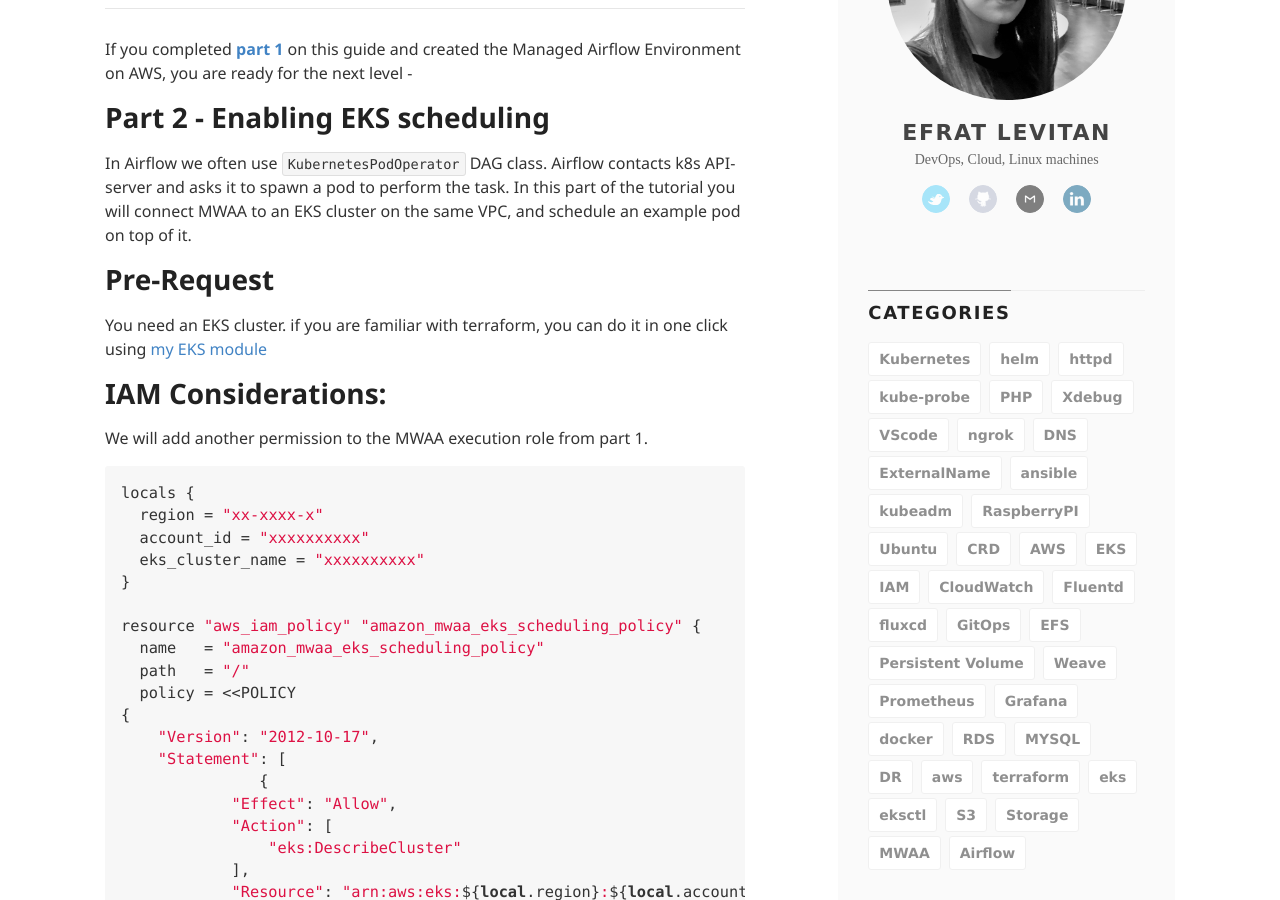
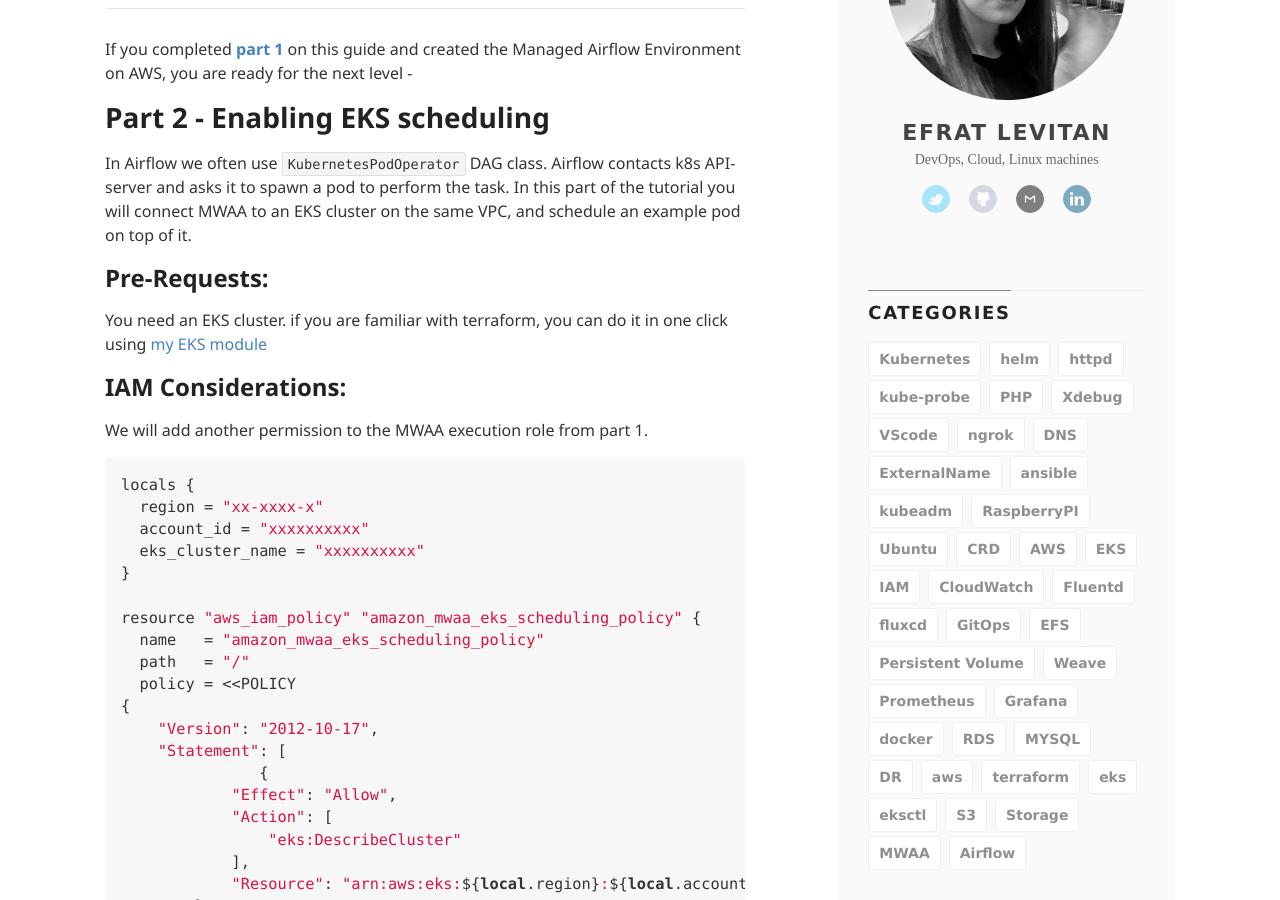
Before and after one commit to Efrat19/blog, a Jekyll site: the page built from _posts/2022-01-14-AWS-Managed-Airflow-+-EKS-Scheduling,-Part-2:-Scheduling-DAGs-on-EKS.md, in a window 1280 px wide and 900 px high, scrolled down 390 px. Built offline with Jekyll 4.4.1, drawn with Linux system fonts in a browser that asks for light colours; comment, search, counter and statistics services are not loaded.

Commit message:
fix headers

````diff
--- a/_posts/2022-01-14-AWS-Managed-Airflow-+-EKS-Scheduling,-Part-2:-Scheduling-DAGs-on-EKS.md
+++ b/_posts/2022-01-14-AWS-Managed-Airflow-+-EKS-Scheduling,-Part-2:-Scheduling-DAGs-on-EKS.md
@@ -22,10 +22,10 @@
 
 In Airflow we often use `KubernetesPodOperator` DAG class. Airflow contacts k8s API-server and asks it to spawn a pod to perform the task. In this part of the tutorial you will connect MWAA to an EKS cluster on the same VPC, and schedule an example pod on top of it.
 
-# Pre-Request
+## Pre-Requests:
 You need an EKS cluster. if you are familiar with terraform, you can do it in one click using [my EKS module](https://github.com/Efrat19/terraform-eks-with-gitops)
 
-# IAM Considerations:
+## IAM Considerations:
 We will add another permission to the MWAA execution role from part 1.
 
 
@@ -68,7 +68,7 @@
 ```
 Complete TF source can be found [here](https://github.com/Efrat19/mwaa_source_example/blob/main/mwaa.tf)
 
-# EKS Considerations:
+## EKS Considerations:
 MWAA is outside the cluster scope. In order for managed Airflow to reach out for the API service, it will need an entry in the `aws-auth` configmap in the `kube-system` namespace. we are basically registering the MWAA execution role as a k8s user:
 ```yaml
     userarn  = "arn:aws:iam::<account_id>:role/airflow-mwaa-role"
@@ -121,7 +121,7 @@
   apiGroup: rbac.authorization.k8s.io
 ```
 
-# Final Step - Kubeconfig:
+## Final Step - Kubeconfig:
 Now the last task is to give MWAA a kubeconfig to use. generate one with:
 ```bash
 aws eks update-kubeconfig \
@@ -136,7 +136,7 @@
 ```
 You will be adding this config file path to DAGs using `KubernetesPodOperator`. [view example](https://github.com/Efrat19/mwaa_source_example/blob/4239387d5a7e1d4722004e2faf78e6d87d167227/dags/eks_scheduling.py#L43)
 
-# All Done!
+## All Done!
 Head over to MWAA Airflow UI, enable and trigger the `kubernetes_pod_example` DAG. Once the DAG is started, inspect the created pod:
 
 ```bash
````
Also changed, not shown: _posts/2022-01-13-AWS-Managed-Airflow-+-EKS-Scheduling,-Part-1:-Creating-Managed-Airflow-Instance.md (+3 -3 lines).
